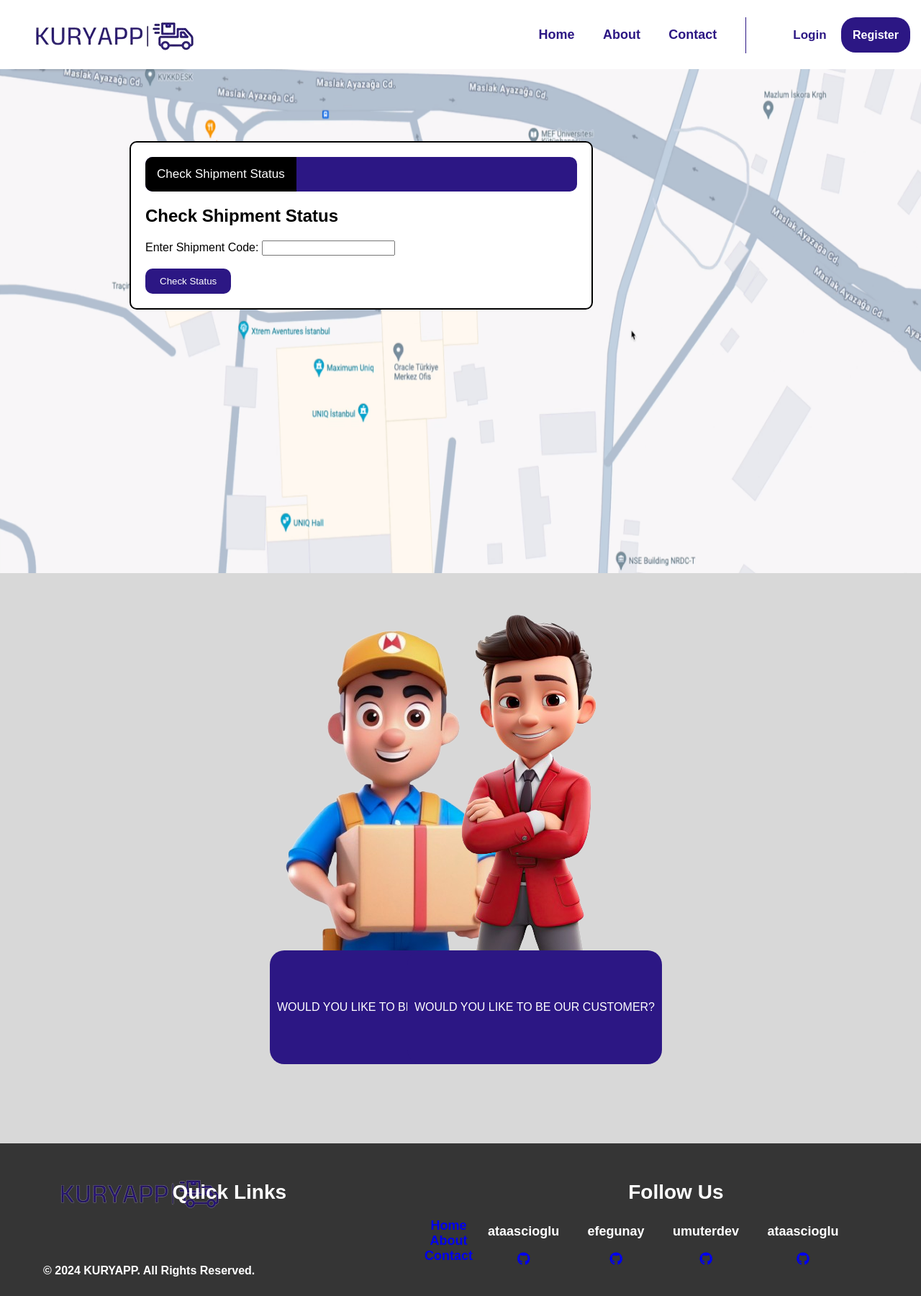
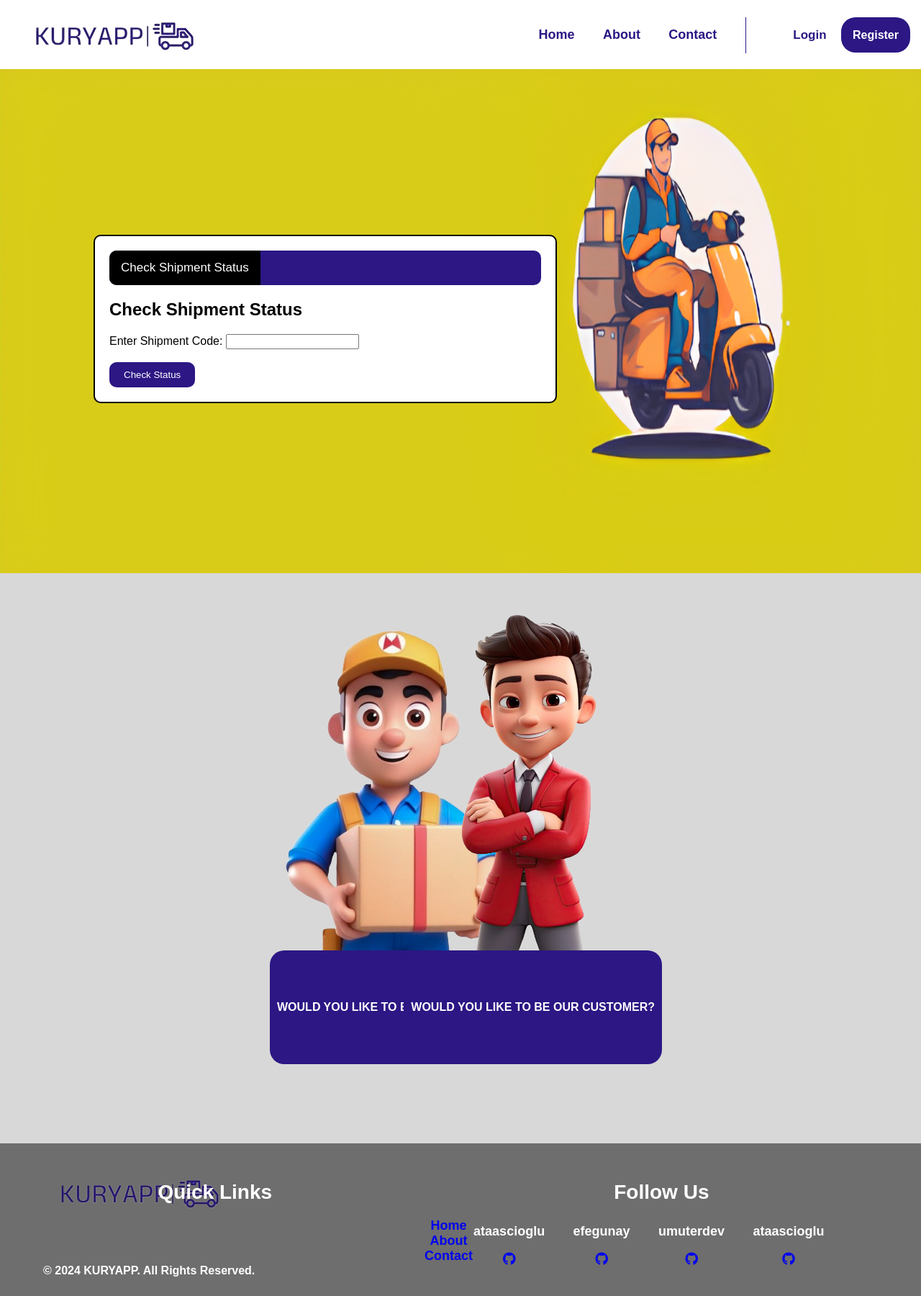
Before and after one commit to ataascioglu/KURYAPP, a Flask app: page / in a window 1280 px wide. Shown: the whole page at 72% size. Run offline with Flask 3, Linux system fonts and the light colour scheme; some libraries are stand-ins or nearby versions.

Commit message:
Some modifications

```diff
--- a/app.py
+++ b/app.py
@@ -207,7 +207,7 @@ def check_shipment_status():
             con.close()
     else:
         flash('Failed to connect to the database', 'error')
-    if user_id:
+    if user_id and session.get('user_type') == 'customer':
         return redirect(url_for('customer_home'))
     else:
         return redirect(url_for('home'))
--- a/static/about-footer.css
+++ b/static/about-footer.css
@@ -1,11 +1,11 @@
 footer {
     position: absolute;
     bottom: -70px;
-    width: 100%;
-    background-color: #353535;
+    left: 0;
+    right: 0;
+    background-color: #6e6e6e;
     padding-top: 50px;
     color: white;
-    padding: 20px;
     text-align: center;
     font-family: Arial, Helvetica, sans-serif;
     font-weight: bold;
--- a/static/mainpage-footer.css
+++ b/static/mainpage-footer.css
@@ -1,8 +1,9 @@
 footer {
     position: absolute;
     bottom: -1000px;
-    width: 100%;
-    background-color: #353535;
+    left: 0;
+    right: 0;
+    background-color: #6e6e6e;
     padding-top: 50px;
     color: white;
     padding: 20px;
--- a/static/style-customer_home.css
+++ b/static/style-customer_home.css
@@ -1,7 +1,7 @@
 .box-container {
     position: absolute;
-    top: 70px;
-    left: 150px;
+    top: 200px;
+    left: 100px;
     background-color: white;
     border-radius: 10px;
     border: 2px solid black;
--- a/static/style-login.css
+++ b/static/style-login.css
@@ -66,3 +66,8 @@ body {
 .label-password {
     color: rgb(44, 23, 132);
 }
+
+.login-image{
+    width: 100%;
+    height: 50%;
+}
--- a/static/styles.css
+++ b/static/styles.css
@@ -3,6 +3,7 @@
 }
 html{
     background-color: rgb(216, 216, 216);
+    font-family: Arial, Helvetica, sans-serif;
 }
 body{
     margin: 0;
@@ -48,7 +49,6 @@ background-color: rgb(230, 230, 230);
     flex-direction: row;
     justify-content: space-between;
     align-items: center;
-    font-family: Arial, Helvetica, sans-serif;
     font-weight: bold;
 }
 
@@ -89,7 +89,6 @@ li{
 
 .be-a-courier-btn{
     position: absolute;
-    font-family: Arial, Helvetica, sans-serif;
     border-radius: 20px;
     top: 1320px;
     left: 375px;
@@ -112,7 +111,6 @@ li{
 
 .be-a-customer-btn{
     position: absolute;
-    font-family: Arial, Helvetica, sans-serif;
     border-radius: 20px;
     top: 1320px;
     right: 360px;
@@ -126,7 +124,7 @@ li{
     background-color: rgb(23, 8, 92);
 }
 
-.mainpage-bg{
+.mainpage-photo{
     width: 100%;
     height: 700px;
 }
--- a/templates/about.html
+++ b/templates/about.html
@@ -63,9 +63,11 @@
                     <li><p>umuterdev</p><a href="https://github.com/umuterdev"><i class="fab fa-github"></i></a></li>
                     <li><p>ataascioglu</p><a href="https://github.com/ataascioglu"><i class="fab fa-github"></i></a></li>
                 </ul>
+            </div>
         </div>
         <div class="bottom-bar">
             <p>&copy; 2024 KURYAPP. All Rights Reserved.</p>
+        </div>
     </footer>
 </body>
 </html>
--- a/templates/index.html
+++ b/templates/index.html
@@ -67,11 +67,11 @@
         </div>
         {% endblock %}
     </div>
-    <img class="mainpage-bg" src="/static/mainpage-bg.png" alt="mainpage-bg">
+    <img class="mainpage-photo" src="/static/mainpage-photo.png" alt="mainpage-photo">
     <img class="main-page-photo" src="/static/kuryapp-mainpage.png" alt="main-page-photo">
-    <a class="be-a-courier-btn" href='/register'>WOULD YOU LIKE TO BE OUR COURIER?</a>
+    <a class="be-a-courier-btn" href='/register'><strong>WOULD YOU LIKE TO BE OUR COURIER?</strong></a>
     <img class="mainpage-customer" src="/static/mainpage-customer.png" alt="mainpage-customer">
-    <a class="be-a-customer-btn" href='/register'>WOULD YOU LIKE TO BE OUR CUSTOMER?</a>
+    <a class="be-a-customer-btn" href='/register'><strong>WOULD YOU LIKE TO BE OUR CUSTOMER?</strong></a>
     <footer>
         <div class="footer-container">
             <div class="footer-logo">
--- a/templates/login.html
+++ b/templates/login.html
@@ -63,6 +63,7 @@
                 </form>
             </section>
         </div>
+        <img src="/static/login-register-bg.png" alt="Login Image" class="login-image">
     </div>
     <script src="/static/hideFlash.js"></script>
 </body>
--- a/templates/register.html
+++ b/templates/register.html
@@ -72,6 +72,7 @@
                 </form>
             </section>
         </div>
+        <img src="/static/login-register-bg.png" alt="Register Image" class="register-image">
     </div>
     <script src="/static/hideFlash.js"></script>
 </body>
```
Also changed, not shown: static/general-footer.css (+4 -3 lines), static/style-courier_home.css (+4 -4 lines), templates/courier_home.html (+13 -16 lines), static/login-register-bg.png (added), static/mainpage-bg.png (deleted), static/mainpage-photo.png (added).
